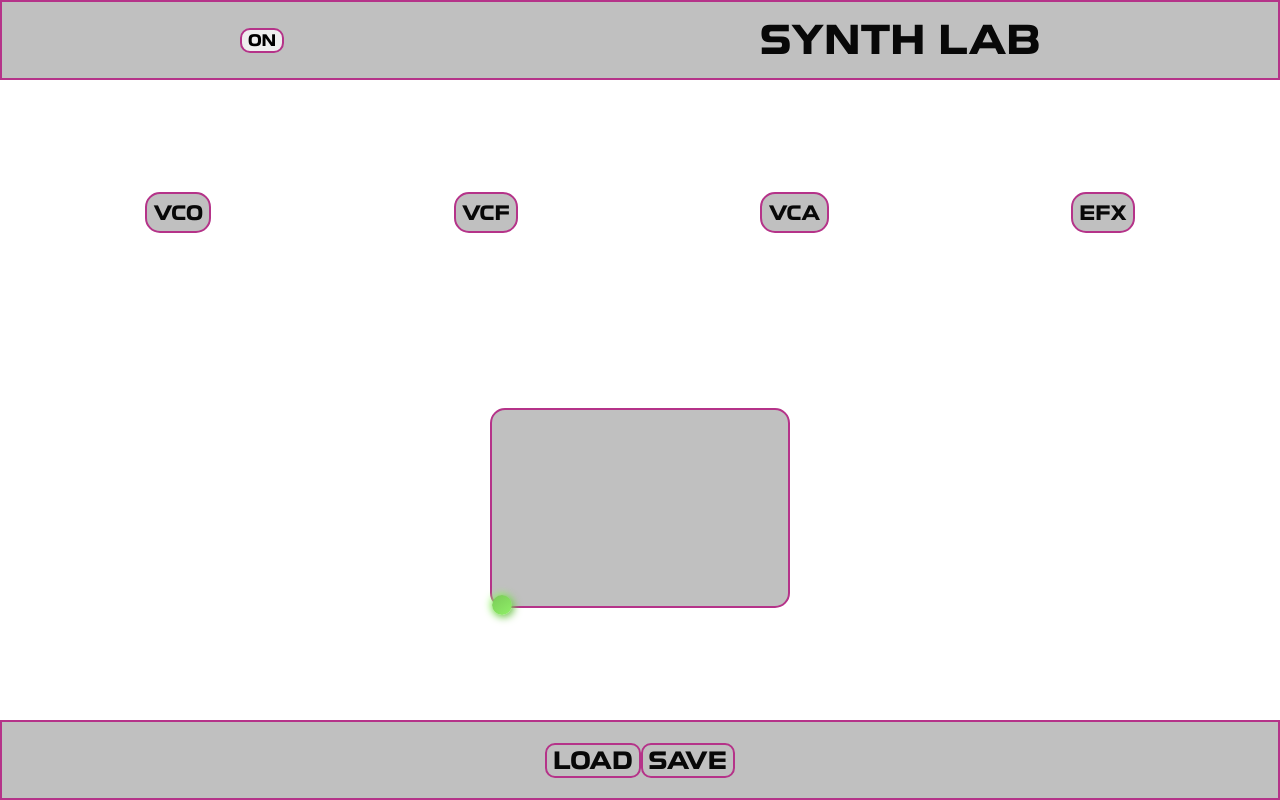
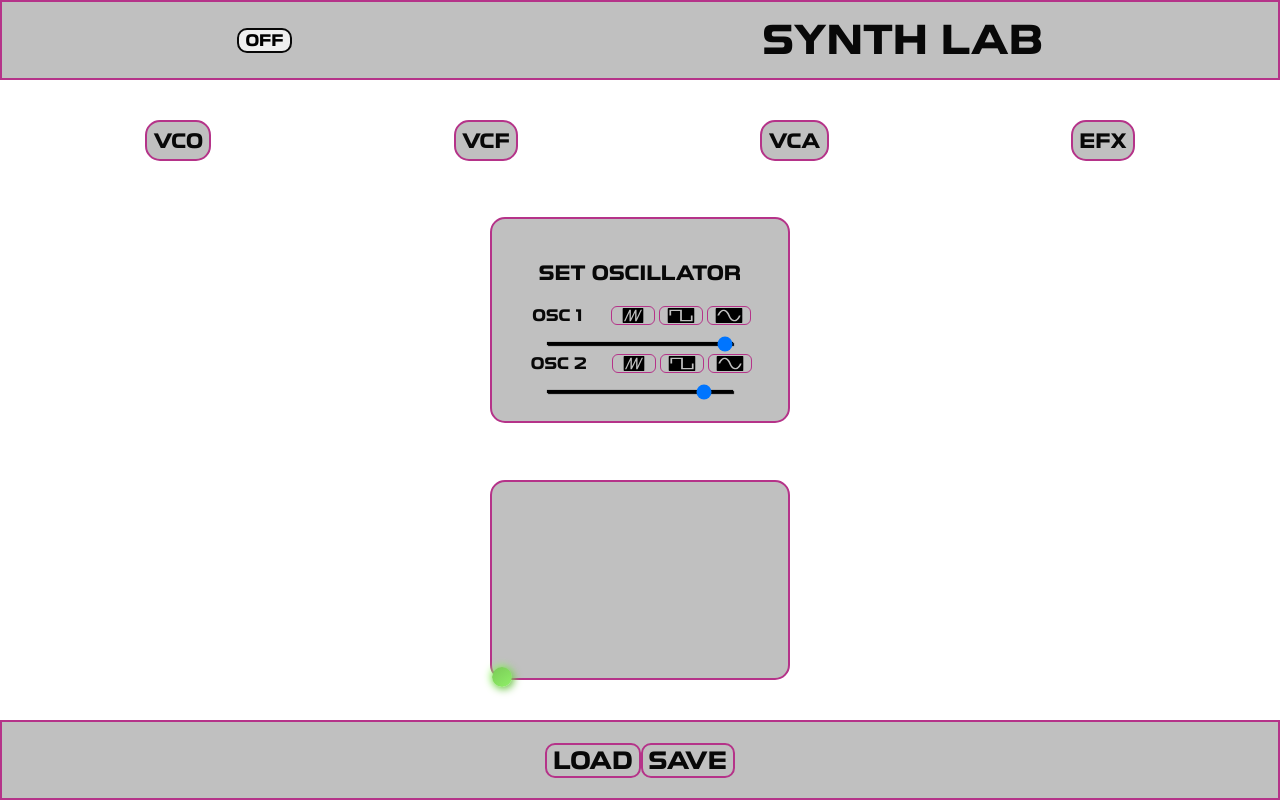
Before and after one commit to PhilippAubert/capstone-digitalSynth, a React (Create React App) app: page / in a window 1280 px wide. Built offline with nearby package versions, Linux system fonts and the light colour scheme.

Commit message:
Make oscillator-page the home-page

```diff
--- a/src/App.css
+++ b/src/App.css
@@ -49,7 +49,7 @@
 }
 
 .Start-Button {
-  border: 2px solid var(--general-border-color);
+  border: 2px solid var(--general-font-color);
   border-radius: 10px;
   background: var (--general-box-color);
   font-family: "Toxigenesis";
@@ -58,9 +58,9 @@
 }
 
 .Start-Button-Active {
-  border: 2px solid var(--general-box-color);
+  border: 2px solid var(--general-border-color);
   border-radius: 10px;
-  background-color: var (--general-border-color);
+  background: var (--general-border-color);
   font-family: "Toxigenesis";
   font-weight: 800;
   font-size: 1em;
--- a/src/App.js
+++ b/src/App.js
@@ -39,7 +39,7 @@ export default function App() {
   const [phaserDuration, setPhaserDuration] = useState(0.1);
 
   const [active, setActive] = useState(false);
-  const label = !active ? "ON" : "OFF";
+  const label = !active ? "OFF" : "ON";
 
   const oscRef1 = useRef(null);
   const oscRef2 = useRef(null);
@@ -256,7 +256,7 @@ export default function App() {
         </header>
         <main className="App-Main">
           <nav className="Nav-Bar">
-            <NavLink className="Slider" to="/oscillator">
+            <NavLink className="Slider" to="/">
               {" "}
               <h2 className="Nav-Bar-Font"> VCO </h2>
             </NavLink>
@@ -275,7 +275,7 @@ export default function App() {
           </nav>
 
           <Switch>
-            <Route path="/oscillator">
+            <Route exact path="/">
               <Oscillators
                 oscillator1={osc1Frequency}
                 oscillator2={osc2Frequency}
```
